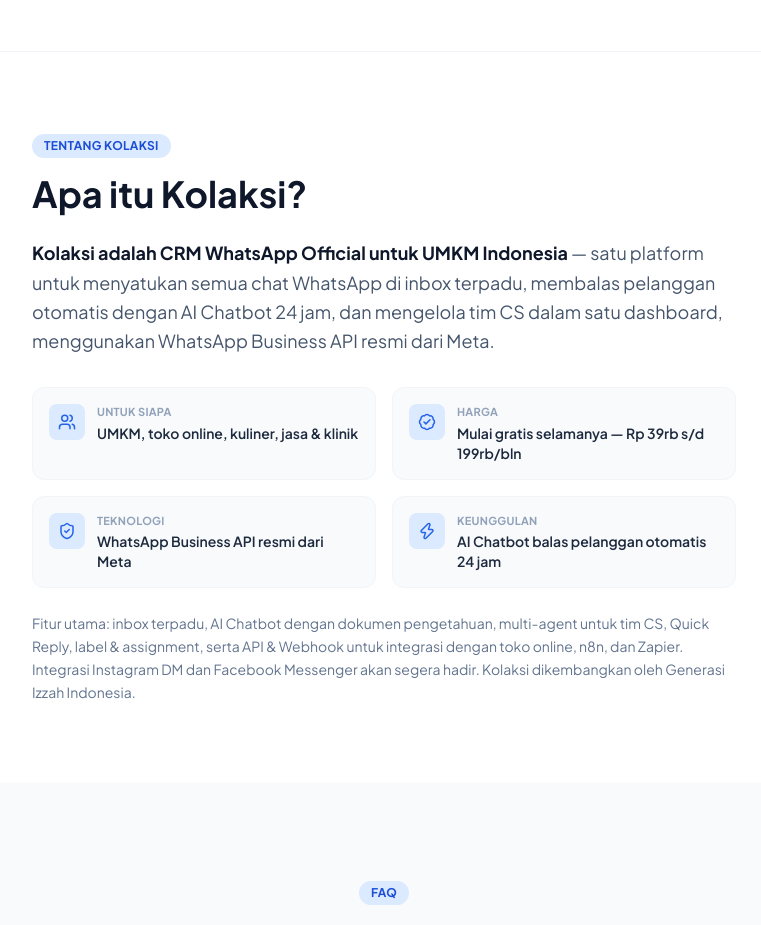
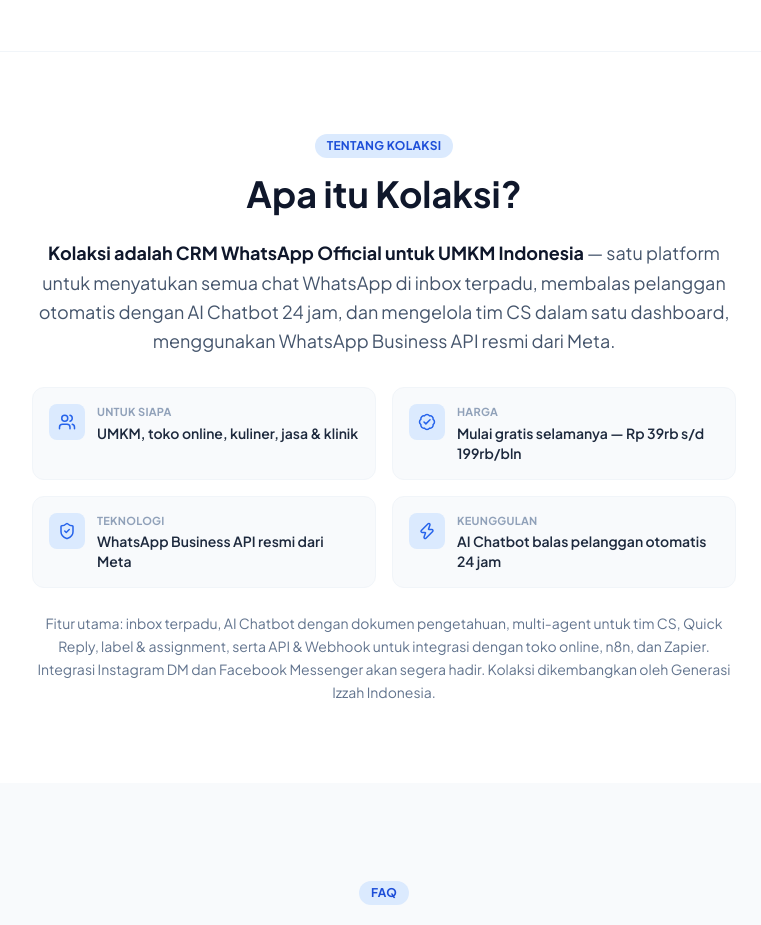
Before and after one commit to nabePi/kolaksi-landing, a Next.js app: page / in a window 1280 px wide. Shown: the part 7120-8045 px from the top of the page, without its empty margins (256-1017 px from the left). Built offline with nearby package versions, Linux system fonts and the light colour scheme.

Commit message:
Pusatkan header section Tentang Kolaksi agar konsisten dengan section lain

```diff
--- a/app/page.jsx
+++ b/app/page.jsx
@@ -741,6 +741,7 @@
 
         <section id="tentang" className="py-14 sm:py-20 bg-white border-t border-slate-100">
           <div className="max-w-3xl mx-auto px-4 sm:px-6 lg:px-8">
+            <div className="text-center">
               <div className="inline-flex items-center gap-2 px-3 py-1 rounded-full bg-brand-100 text-brand-700 text-xs font-bold uppercase tracking-wide mb-4">
                 Tentang Kolaksi
               </div>
@@ -748,6 +749,7 @@
               <p className="text-slate-600 text-base sm:text-lg leading-relaxed">
                 <strong className="text-slate-900">Kolaksi adalah CRM WhatsApp Official untuk UMKM Indonesia</strong> — satu platform untuk menyatukan semua chat WhatsApp di inbox terpadu, membalas pelanggan otomatis dengan AI Chatbot 24 jam, dan mengelola tim CS dalam satu dashboard, menggunakan WhatsApp Business API resmi dari Meta.
               </p>
+            </div>
 
             <div className="grid sm:grid-cols-2 gap-3 sm:gap-4 mt-8">
               {[
@@ -771,7 +773,7 @@
               })}
             </div>
 
-            <p className="text-slate-500 text-sm leading-relaxed mt-6">
+            <p className="text-center text-slate-500 text-sm leading-relaxed mt-6">
               Fitur utama: inbox terpadu, AI Chatbot dengan dokumen pengetahuan, multi-agent untuk tim CS, Quick Reply, label &amp; assignment, serta API &amp; Webhook untuk integrasi dengan toko online, n8n, dan Zapier. Integrasi Instagram DM dan Facebook Messenger akan segera hadir. Kolaksi dikembangkan oleh Generasi Izzah Indonesia.
             </p>
           </div>
```
Lines whose indentation alone changed are shown as unchanged.
